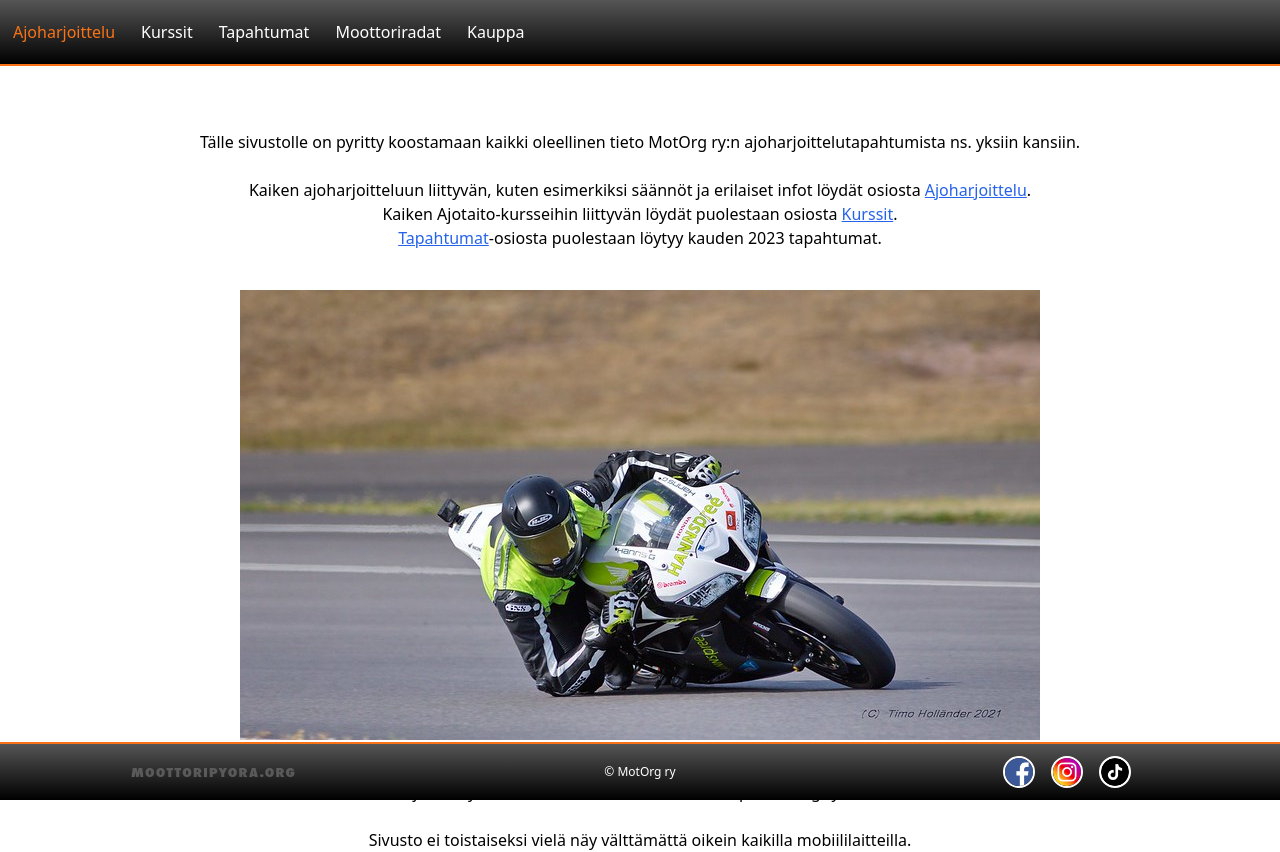
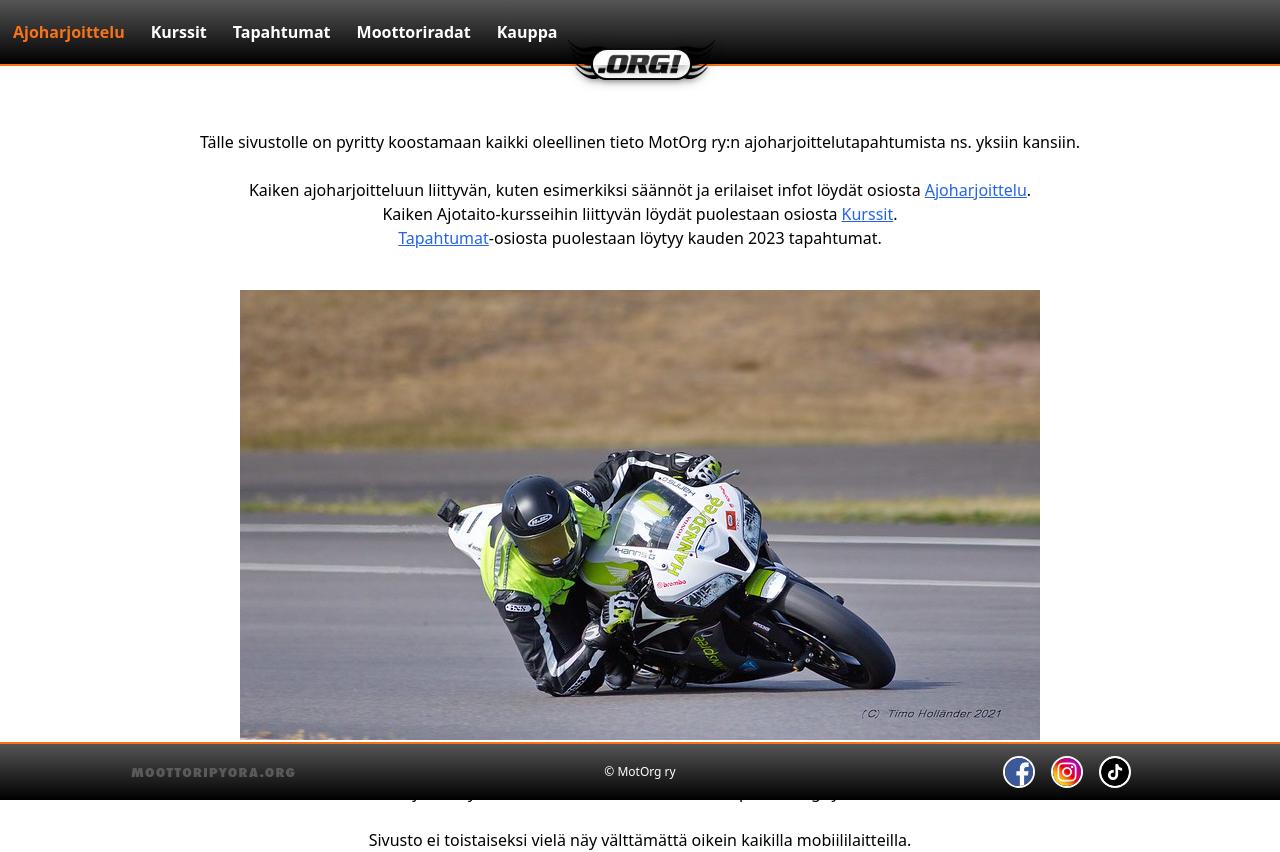
Before and after one commit to Pekk4/motorg-ajoharjoittelu, a React (Create React App) app: page / in a window 1280 px wide. Built offline with nearby package versions, Linux system fonts and the light colour scheme.

Commit message:
Update dependencies & tailwind config

```diff
--- a/tailwind.config.js
+++ b/tailwind.config.js
@@ -2,12 +2,18 @@
 module.exports = {
   content: [
     "./src/**/*.{js,jsx,ts,tsx}",
-    "./src/Components/**/*.{js,jsx,ts,tsx}",
+
   ],
   theme: {
     extend: {
       colors: {
         'org-gray': '#555555',
+      },
+      fontWeight: {
+        'med': '550',
+      },
+      backgroundImage: {
+        'org-logo': "url('./assets/images/logo.png')",
       }
     },
   },
```
Also changed, not shown: package.json (+6 -2 lines), 1 other file (tests, documents, lock files or other folders).
